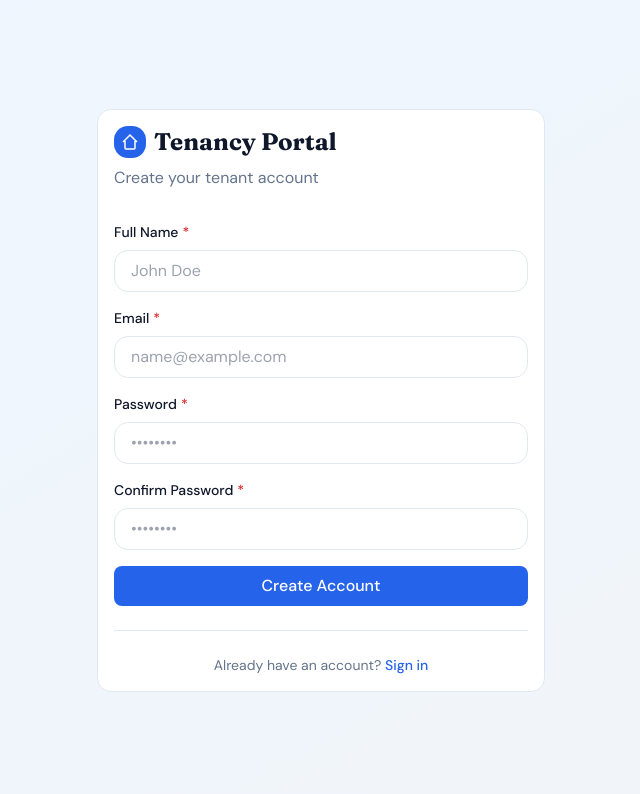
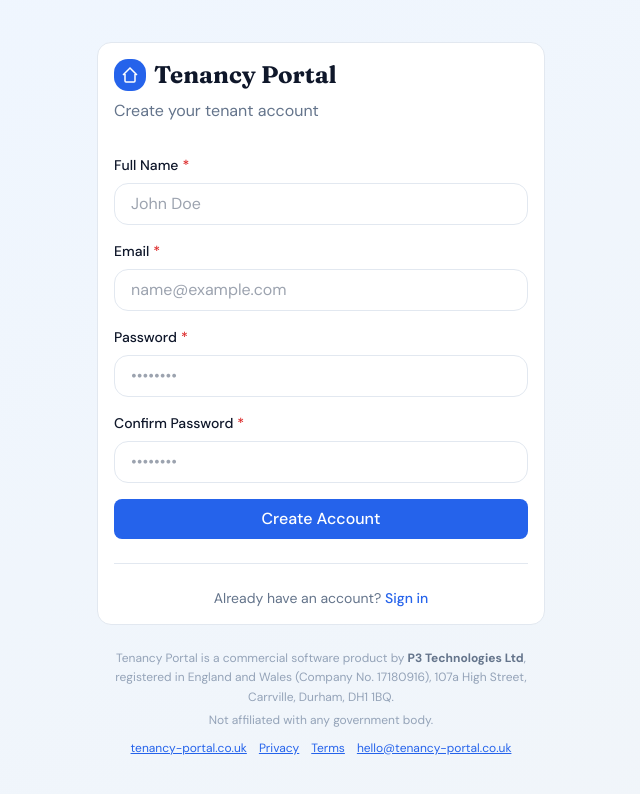
Before and after one commit to EFA-Properties/tenancy-portal-tenant, a React (Vite) app: page /register in a window 1280 px wide. Shown: the top 794 px of the page, without its empty margins (319-959 px from the left). Built offline with nearby package versions, Linux system fonts and the light colour scheme; no server answers.

Commit message:
Add files via upload

```diff
--- a/src/pages/Login.tsx
+++ b/src/pages/Login.tsx
@@ -4,6 +4,7 @@ import { useAuth } from '../contexts/AuthContext'
 import { Button } from '../components/ui/Button'
 import { Input } from '../components/ui/Input'
 import { Card, CardBody } from '../components/ui/Card'
+import { AuthFooter } from '../components/AuthFooter'
 
 export default function Login() {
   const navigate = useNavigate()
@@ -31,7 +32,7 @@ export default function Login() {
   }
 
   return (
-    <div className="min-h-screen bg-gradient-to-br from-blue-50 to-slate-100 flex items-center justify-center p-4">
+    <div className="min-h-screen bg-gradient-to-br from-blue-50 to-slate-100 flex flex-col items-center justify-center p-4">
       <Card className="w-full max-w-md">
         <CardBody className="p-8">
           <div className="flex items-center gap-2 mb-2">
@@ -95,6 +96,7 @@ export default function Login() {
           </div>
         </CardBody>
       </Card>
+      <AuthFooter />
     </div>
   )
 }
--- a/src/pages/Register.tsx
+++ b/src/pages/Register.tsx
@@ -5,6 +5,7 @@ import { supabase } from '../lib/supabase'
 import { Button } from '../components/ui/Button'
 import { Input } from '../components/ui/Input'
 import { Card, CardBody } from '../components/ui/Card'
+import { AuthFooter } from '../components/AuthFooter'
 
 export default function Register() {
   const navigate = useNavigate()
@@ -124,7 +125,7 @@ export default function Register() {
   }
 
   return (
-    <div className="min-h-screen bg-gradient-to-br from-blue-50 to-slate-100 flex items-center justify-center p-4">
+    <div className="min-h-screen bg-gradient-to-br from-blue-50 to-slate-100 flex flex-col items-center justify-center p-4">
       <Card className="w-full max-w-md">
         <CardBody className="p-8">
           <div className="flex items-center gap-2 mb-2">
@@ -223,6 +224,7 @@ export default function Register() {
           )}
         </CardBody>
       </Card>
+      <AuthFooter />
     </div>
   )
 }
```
